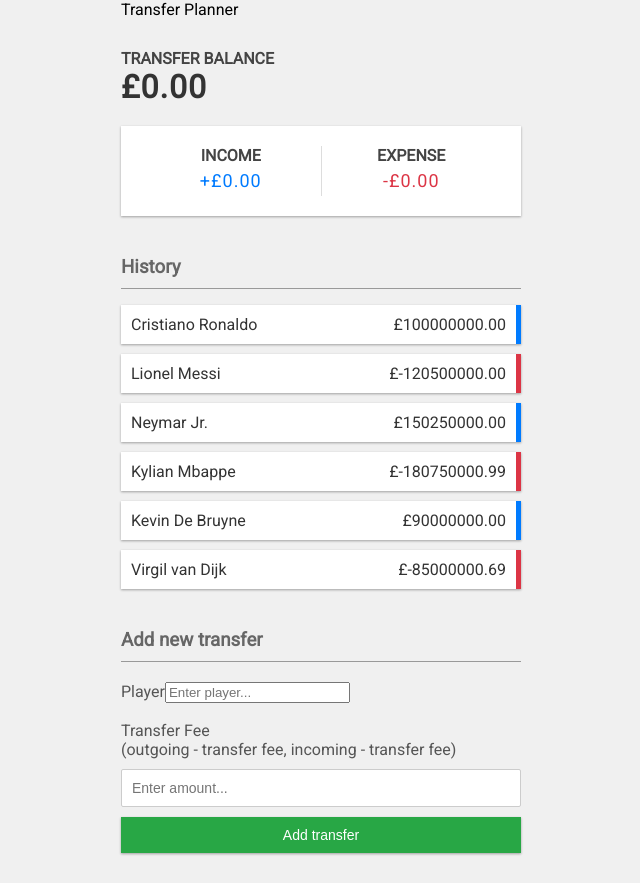
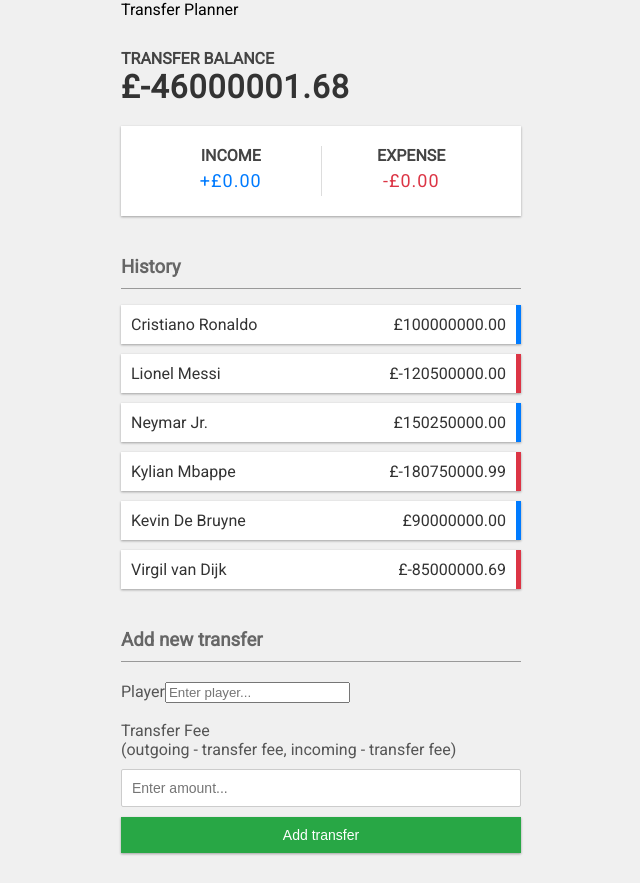
Before and after one commit to DMould123/fm-transfer-budget-app, a Vue app: page / in a window 1280 px wide. Shown: the whole page, without its empty margins (319-959 px from the left). Built offline with nearby package versions, Linux system fonts and the light colour scheme.

Commit message:
Added props.total to my Balance component and passed it down from App.vue

```diff
--- a/src/App.vue
+++ b/src/App.vue
@@ -1,7 +1,7 @@
 <template>
   <Header />
   <div class="container">
-    <Balance />
+    <Balance :total="total" />
     <IncomeOutgoings />
     <TransfersList :transfers="transfers" />
     <AddTransfer />
@@ -15,7 +15,7 @@
   import TransfersList from './components/TransfersList.vue'
   import AddTransfer from './components/AddTransfer.vue'
 
-  import { ref } from 'vue'
+  import { ref, computed } from 'vue'
 
   const transfers = ref([
     { id: 1, name: 'Cristiano Ronaldo', amount: 100000000.0 },
@@ -25,4 +25,10 @@
     { id: 5, name: 'Kevin De Bruyne', amount: 90000000.0 },
     { id: 6, name: 'Virgil van Dijk', amount: -85000000.69 }
   ])
+
+  const total = computed(() => {
+    return transfers.value.reduce((acc, transfer) => {
+      return acc + transfer.amount
+    }, 0)
+  })
 </script>
--- a/src/components/Balance.vue
+++ b/src/components/Balance.vue
@@ -1,4 +1,15 @@
 <template>
   <h4>Transfer Balance</h4>
-  <h1 id="balance">£0.00</h1>
+  <h1 id="balance">£{{ props.total.toFixed(2) }}</h1>
 </template>
+
+<script setup>
+  import { defineProps } from 'vue'
+
+  const props = defineProps({
+    total: {
+      type: Number,
+      required: true
+    }
+  })
+</script>
```
